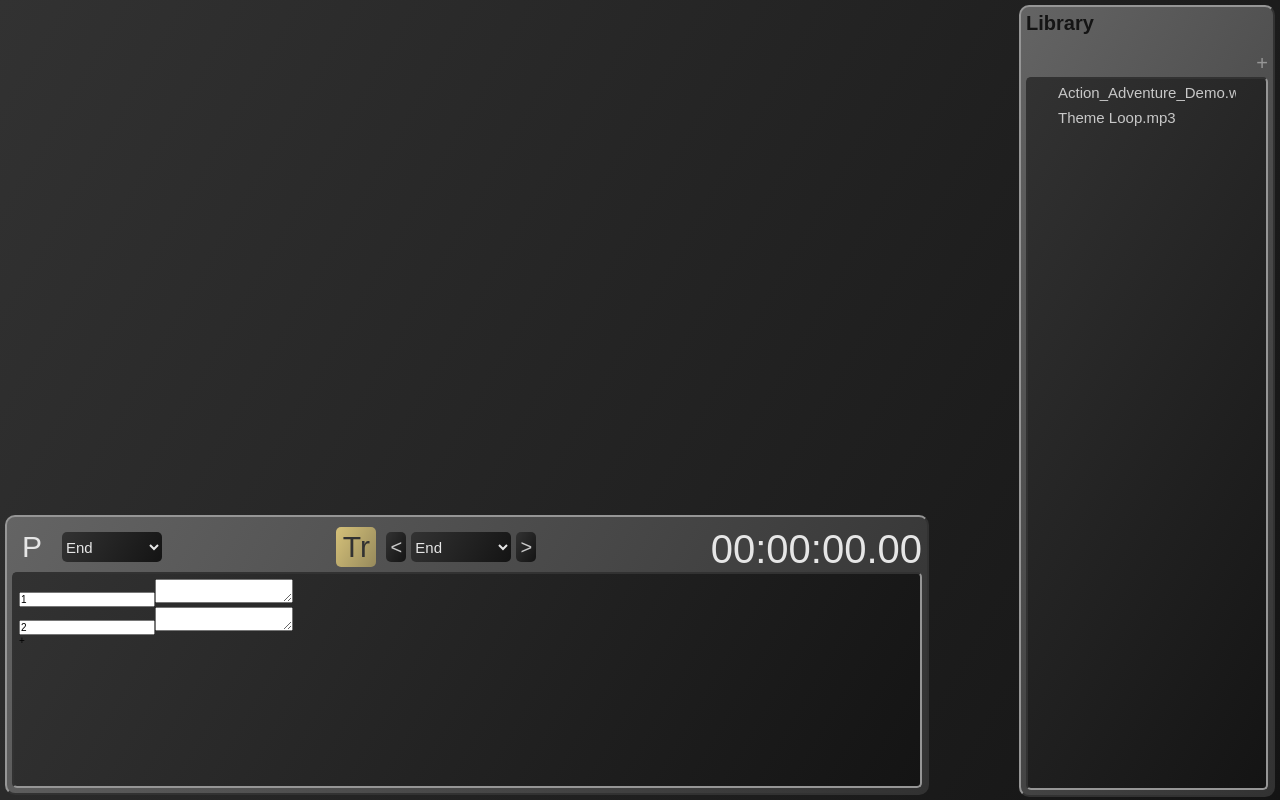
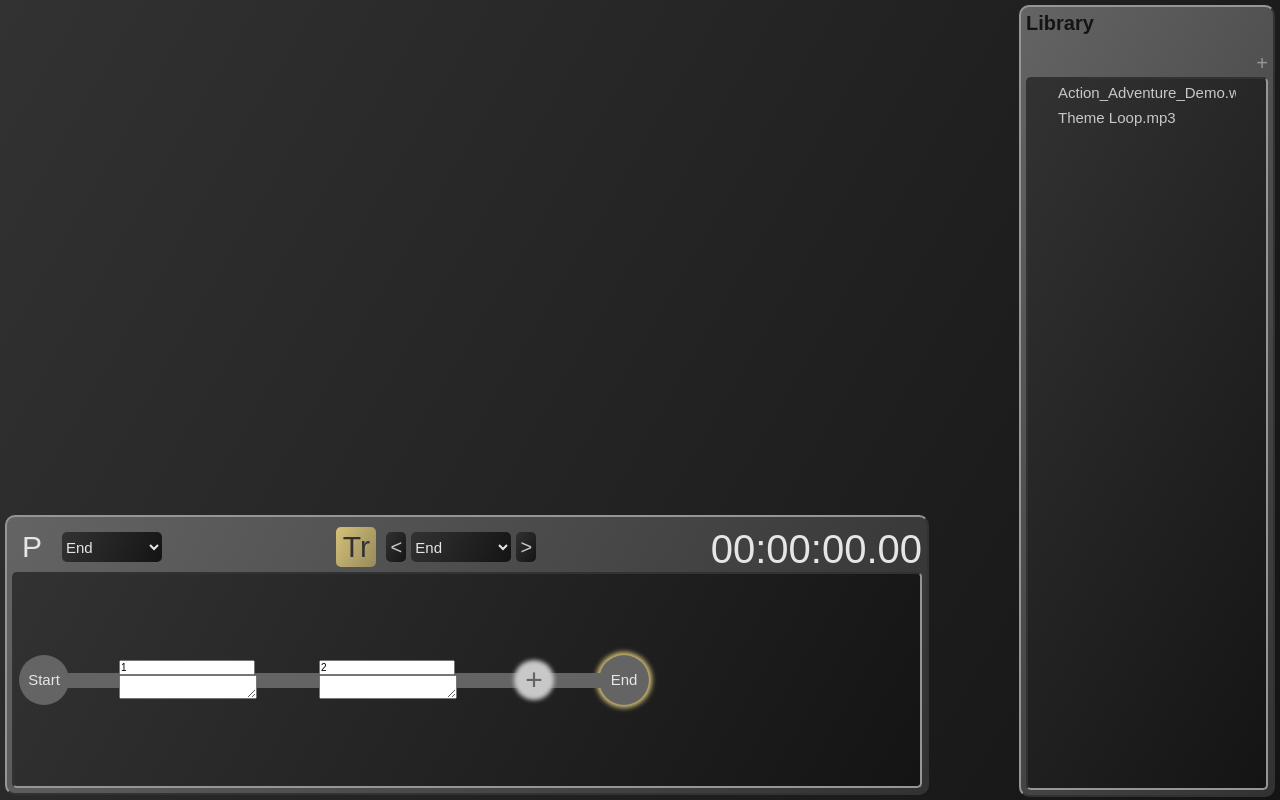
Before and after one commit to lkcina/qsound, a React (Create React App) app: page / in a window 1280 px wide. Built offline with nearby package versions, Linux system fonts and the light colour scheme.

Commit message:
Style Event Timeline

```diff
--- a/src/EventTimeline.css
+++ b/src/EventTimeline.css
@@ -111,9 +111,73 @@
     vertical-align: middle;
 }
 
-#event-list {
+#event-list-container {
     height: calc(100% - 50px);
     overflow-x: auto;
+}
+
+#event-list {
+    height: 100%;
+    width: fit-content;
+    display: flex;
+    align-items: center;
+    gap: 50px;
+}
+
+#start, #end {
+    height: 50px;
+    width: 50px;
+    min-width: 50px;
+    background-color: rgb(100, 100, 100);
+    border-radius: 50%;
+    text-align: center;
+    line-height: 50px;
+    font-size: 1.5rem;
+    color: rgb(230, 230, 230);
+    z-index: 0;
+}
+
+#end-timeline {
+    display: flex;
+    align-items: center;
+    margin-right: 5px;
+}
+
+#end-timeline div {
+    display: inline-block;
+}
+
+#new-event {
+    height: 30px;
+    width: 30px;
+    background: rgb(200, 200, 200);
+    margin-right: 50px;
+    border-radius: 50%;
+    color: rgb(100, 100, 100);
+    text-align: center;
+    line-height: 30px;
+    font-size: 3rem;
+    box-shadow: 0 0 4px 5px rgb(200, 200, 200);
+    z-index: 2;
+}
+
+#new-event:hover {
+    background: rgb(230, 230, 230);
+    box-shadow: 0 0 5px 6px rgb(230, 230, 230);
+    cursor: pointer;
+}
+
+#event-line {
+    height: 15px;
+    position: absolute;
+    left: 60px;
+    background-color: rgb(100, 100, 100);
+    z-index: 1;
+}
+
+.event {
+    width: 150px;
+    z-index: 2;
 }
 
 .active {
--- a/src/EventTimeline.js
+++ b/src/EventTimeline.js
@@ -30,6 +30,8 @@ class EventTimeline extends React.Component {
     }
 
     render() {
+        const eventLineWidth = JSON.stringify((this.props.events.length * 200) - 65) + "px";
+
         return (
             <div id="event-timeline" className="window">
                 <div className="toolbar">
@@ -55,21 +57,23 @@ class EventTimeline extends React.Component {
                     </div>
                     <div id="timer">00:00:00.00</div>
                 </div>
-                <div id="event-list" className="container">
-                    <div id="start" name="Start"></div>
-                    <div id="event-line"></div>
+                <div id="event-list-container" className="container">
+                    <div id="event-list">
+                        <div id="start" name="Start">Start</div>
+                        <div id="event-line" style={{width: eventLineWidth}}></div>
                         {this.props.events.map(event => {
                             if (event.id === "end") {
                                 return (
-                            <div key={event.id} id={event.id} name={event.name}>
+                                <div key={event.id} id="end-timeline" name={event.name}>
                                     <div id="new-event" onClick={this.props.newEvent}>+</div>
-                                <div id={event.id} name={event.name}></div>
+                                    <div id={event.id} name={event.name} className={this.props.activeEvent.id === event.id ? "active" : ""}>End</div>
                                 </div>
                             );
                             } else {
                                 return <EventComponent key={event.id} id={event.id} name={event.name} notes={event.notes} activeEvent={this.props.activeEvent} editEventName={this.props.editEventName} editEventNotes={this.props.editEventNotes} editEventId={this.props.editEventId} />
                             }
                         })}
+                    </div>
                 </div>
             </div>
         );
```
Lines whose indentation alone changed are shown as unchanged.
